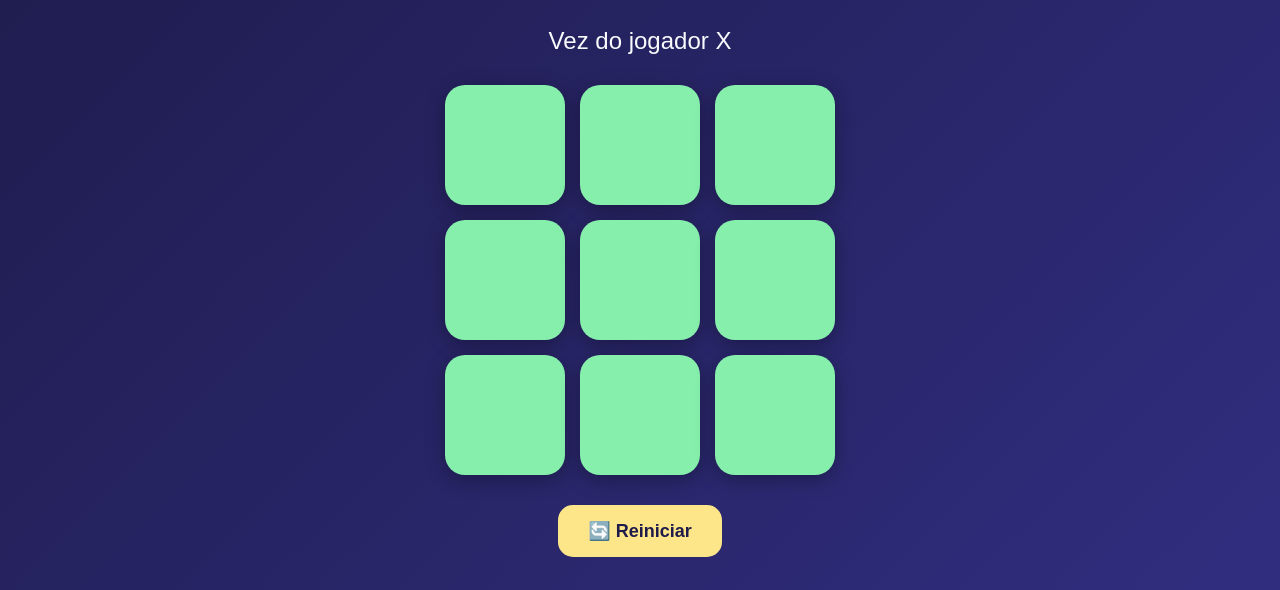
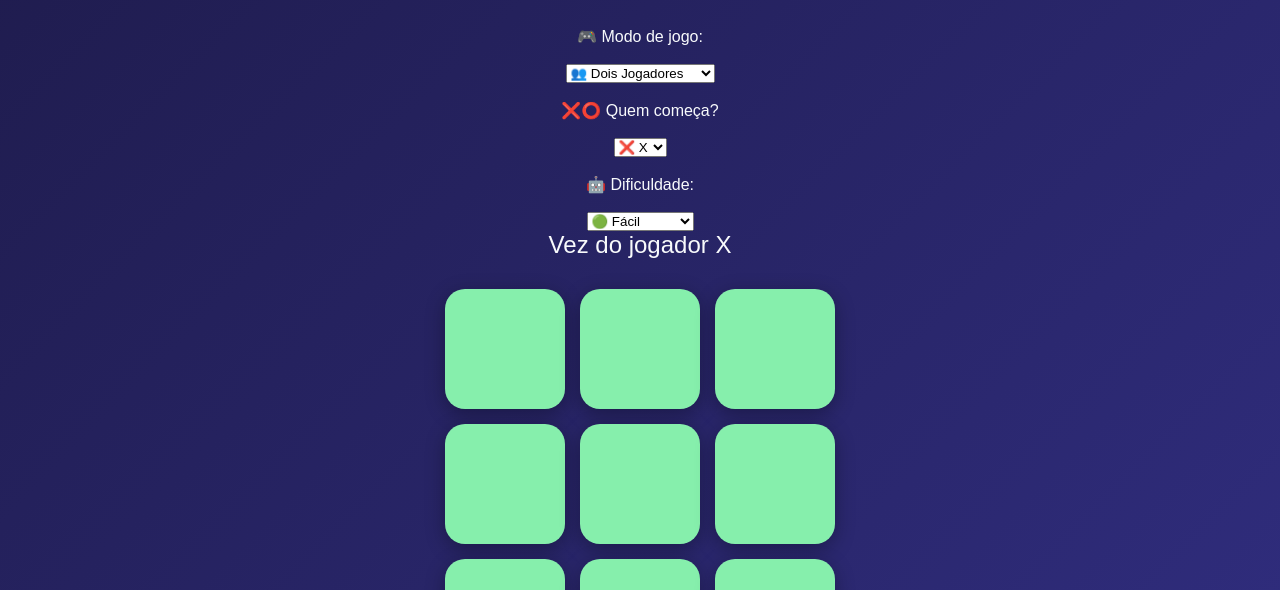
Before and after one commit to iv1707/jogos-classicos, a plain HTML site: page velha.html in a window 1280 px wide. Shown: the part 210-800 px from the top of the page. Drawn offline with Linux system fonts and the light colour scheme.

Commit message:
Update velha.html

```diff
--- a/velha.html
+++ b/velha.html
@@ -41,12 +41,114 @@
 
         </h1>
 
-        <!-- Status da partida -->
-        <p id="status">
+       <!-- ========================= -->
+<!-- CONFIGURAÇÕES DO JOGO -->
+<!-- ========================= -->
 
-            Vez do jogador X
+<div class="config-jogo">
 
-        </p>
+    <!-- Escolha do modo -->
+    <label for="modo">
+
+        🎮 Modo de jogo:
+
+    </label>
+
+    <br><br>
+
+    <select id="modo">
+
+        <option value="2jogadores">
+
+            👥 Dois Jogadores
+
+        </option>
+
+        <option value="maquina">
+
+            🤖 Contra a Máquina
+
+        </option>
+
+    </select>
+
+    <br><br>
+
+    <!-- Escolha do símbolo -->
+    <label for="simbolo">
+
+        ❌⭕ Quem começa?
+
+    </label>
+
+    <br><br>
+
+    <select id="simbolo">
+
+        <option value="X">
+
+            ❌ X
+
+        </option>
+
+        <option value="O">
+
+            ⭕
+
+            O
+
+        </option>
+
+    </select>
+
+    <br><br>
+
+    <!-- Dificuldade da máquina -->
+    <div id="areaDificuldade">
+
+        <label for="dificuldade">
+
+            🤖 Dificuldade:
+
+        </label>
+
+        <br><br>
+
+        <select id="dificuldade">
+
+            <option value="facil">
+
+                🟢 Fácil
+
+            </option>
+
+            <option value="medio">
+
+                🟡 Médio
+
+            </option>
+
+            <option value="impossivel">
+
+                🔴 Impossível
+
+            </option>
+
+        </select>
+
+    </div>
+
+</div>
+
+<!-- ========================= -->
+<!-- STATUS DA PARTIDA -->
+<!-- ========================= -->
+
+<p id="status">
+
+    Vez do jogador X
+
+</p>
 
         <!-- Tabuleiro -->
         <div class="tabuleiro">
```
